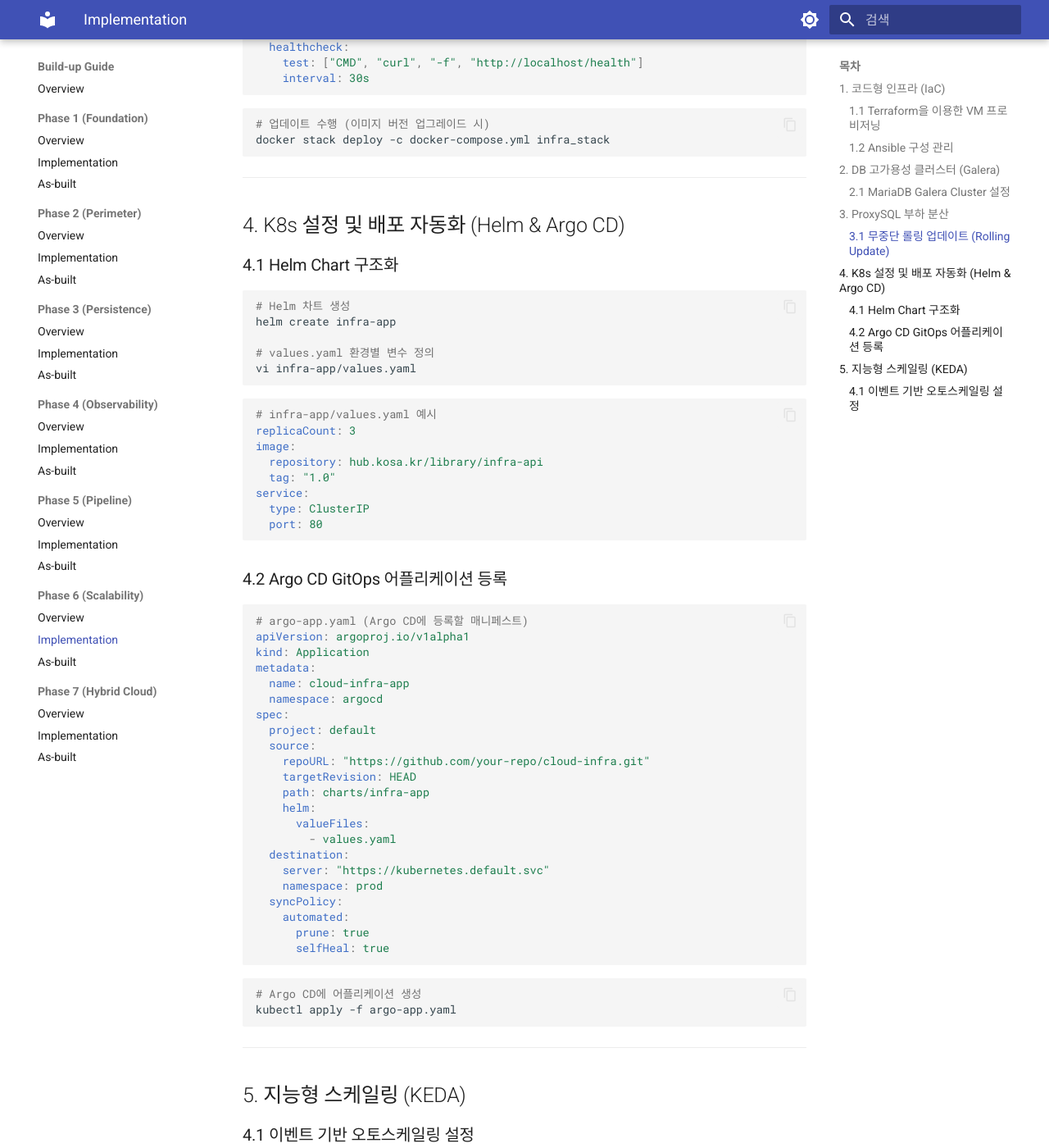
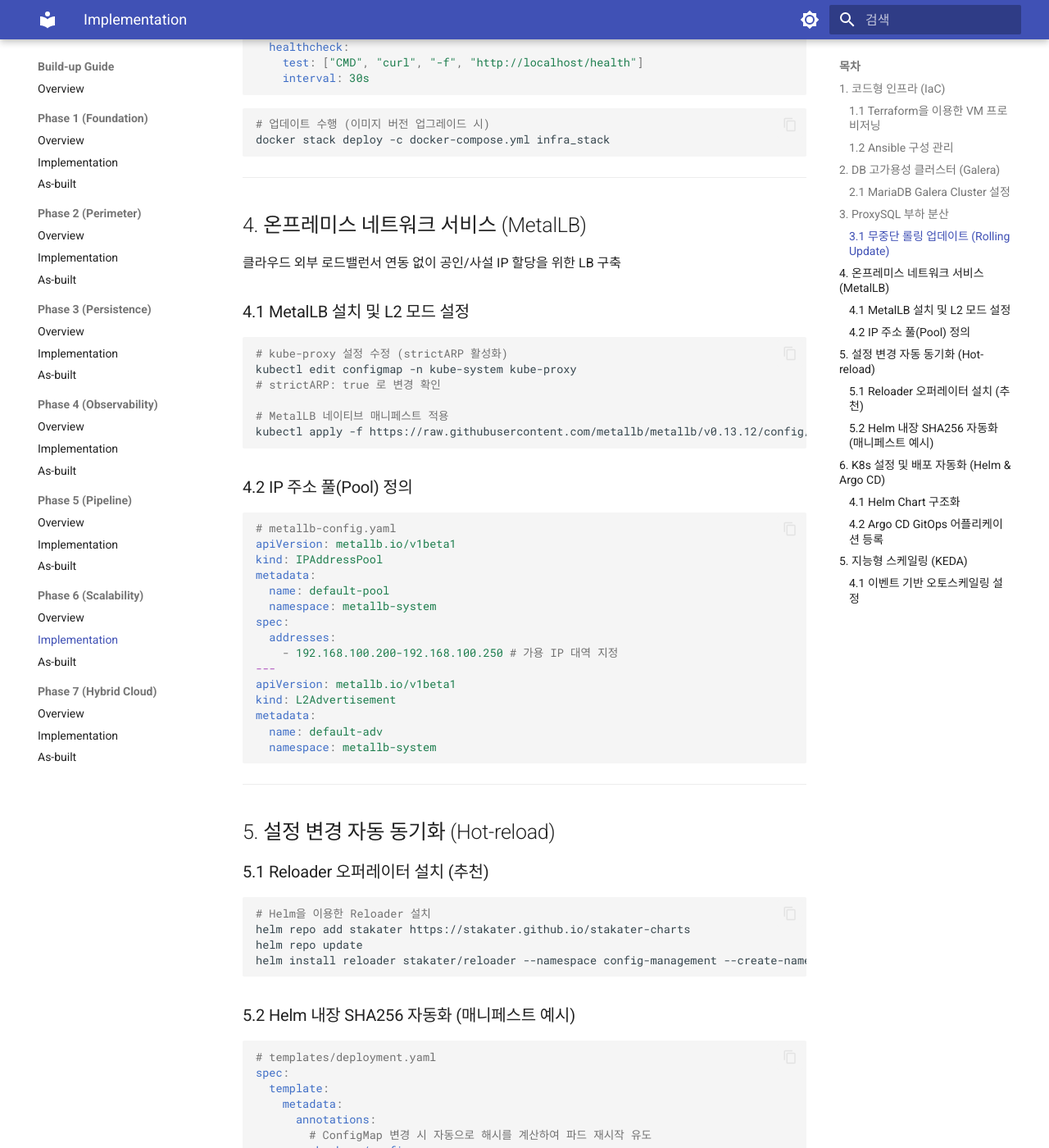
Before and after one commit to ksj686/cloud_infra, an MkDocs documentation site: the page built from docs/build-up/06_scalability/IMPLEMENTATION.md, in a window 1280 px wide and 1400 px high, scrolled down 1814 px. Shown: the whole window at 82% size. Built offline with MkDocs 1.6.1 and Material for MkDocs 9.7.7, drawn with Linux system fonts in a browser that asks for light colours; some of the changed text lies outside the part shown.

Commit message:
refactor: K8s 재배포 전략 현업 표준화 및 자동화 체계 구축  - 수동 체크섬 패치(kubectl patch) 등 실습용 기법 배제 및 리스크 명시  - Reloader Operator 도입을 통한 설정 변경 시 자동 롤링 업데이트 명세화  - Helm 내장 함수(sha256sum)를 활용한 선언적 설정 동기화 자동화 반영  - GitOps 원칙 준수 및 엔터프라이즈 운영 수준의 배포 무결성 확보  - Phase 6 구현 지침 및 기술 표준 문서의 전방위 동기화 완료

````diff
--- a/docs/CHANGELOG.md
+++ b/docs/CHANGELOG.md
@@ -26,8 +26,14 @@
 | :--------- | :------------ | :------------------------------------------------------------------------- | :------------------------------------------------------ |
 | 2026-04-27 | `🛠️ Fix`      | `uv` 환경 내 `pip` 의존성 명시적 고정을 통한 취약점 근본 해결 및 사례 기록 | `pyproject.toml`, `docs/case_studies/*`                 |
 | 2026-04-27 | `🔒 Security` | **인증서 라이프사이클 관리** 전략 수립 및 자동 갱신(Certbot) 절차 보완     | `docs/build-up/02_perimeter/*`                          |
+| 2026-04-27 | `⚙️ Refactor` | K8s 재배포 전략 현업 표준화 (**Reloader Operator** 및 Helm 자동화 채택)    | `docs/standards/*`, `docs/build-up/06_scalability/*`    |
+| 2026-04-27 | `📝 Docs`     | Phase 6 설계 가이드(README) 내 MetalLB 전략 반영 및 문서 동기화            | `docs/build-up/06_scalability/README.md`                |
+| 2026-04-27 | `🚀 Feature`  | 온프레미스 K8s 외관 접점 확보를 위한 **MetalLB** 실구축 절차 추가          | `docs/build-up/06_scalability/IMPLEMENTATION.md`        |
+| 2026-04-27 | `⚙️ Refactor` | **Checksum 어노테이션** 기반 설정 변경 자동 재배포 전략 수립               | `docs/standards/k8s_deployment_strategy.md`             |
+| 2026-04-27 | `📝 Docs`     | AWS 하이브리드 보안 설계(VPC/SG) 및 목적별 DB 선정 가이드 통합             | `docs/standards/aws_s3_cloudfront_strategy.md`          |
 | 2026-04-27 | `🚀 Feature`  | 하이브리드 확장 전략의 전방위 동기화 (성과 지표 명문화 및 발표 자료 반영)  | `docs/CORE_FEATURE_EXPLAINER.md`, `docs/presentation/*` |
-| 2026-04-27 | `📝 Docs`     | 온프레미스(MinIO)에서 클라우드(S3)로의 운영 전이(Promotion) 전략 수립      | `docs/standards/*`, `docs/project_outline.md`           |
+
+| 2026-04-27 | `📝 Docs` | 온프레미스(MinIO)에서 클라우드(S3)로의 운영 전이(Promotion) 전략 수립 | `docs/standards/*`, `docs/project_outline.md` |
 
 | 2026-04-27 | `⚙️ Refactor` | Phase 3 구현 지침서 내 클라우드 전이(Migration) 실무 절차 및 참조 보완 | `docs/build-up/03_persistence/IMPLEMENTATION.md` |
 | 2026-04-27 | `🛠️ Fix` | Phase 3 섹션 내 누락된 백업 및 복구 정책 링크 복구 | `docs/project_outline.md` |
--- a/docs/build-up/06_scalability/IMPLEMENTATION.md
+++ b/docs/build-up/06_scalability/IMPLEMENTATION.md
@@ -97,7 +97,74 @@
 
 ---
 
-## 4. K8s 설정 및 배포 자동화 (Helm & Argo CD)
+## 4. 온프레미스 네트워크 서비스 (MetalLB)
+
+클라우드 외부 로드밸런서 연동 없이 공인/사설 IP 할당을 위한 LB 구축
+
+### 4.1 MetalLB 설치 및 L2 모드 설정
+
+```bash
+# kube-proxy 설정 수정 (strictARP 활성화)
+kubectl edit configmap -n kube-system kube-proxy
+# strictARP: true 로 변경 확인
+
+# MetalLB 네이티브 매니페스트 적용
+kubectl apply -f https://raw.githubusercontent.com/metallb/metallb/v0.13.12/config/manifests/metallb-native.yaml
+```
+
+### 4.2 IP 주소 풀(Pool) 정의
+
+```yaml
+# metallb-config.yaml
+apiVersion: metallb.io/v1beta1
+kind: IPAddressPool
+metadata:
+  name: default-pool
+  namespace: metallb-system
+spec:
+  addresses:
+    - 192.168.100.200-192.168.100.250 # 가용 IP 대역 지정
+---
+apiVersion: metallb.io/v1beta1
+kind: L2Advertisement
+metadata:
+  name: default-adv
+  namespace: metallb-system
+```
+
+---
+
+## 5. 설정 변경 자동 동기화 (Hot-reload)
+
+### 5.1 Reloader 오퍼레이터 설치 (추천)
+
+```bash
+# Helm을 이용한 Reloader 설치
+helm repo add stakater https://stakater.github.io/stakater-charts
+helm repo update
+helm install reloader stakater/reloader --namespace config-management --create-namespace
+```
+
+### 5.2 Helm 내장 SHA256 자동화 (매니페스트 예시)
+
+```yaml
+# templates/deployment.yaml
+spec:
+  template:
+    metadata:
+      annotations:
+        # ConfigMap 변경 시 자동으로 해시를 계산하여 파드 재시작 유도
+        checksum/config:
+          {
+            {
+              include (print $.Template.BasePath "/configmap.yaml") . | sha256sum,
+            },
+          }
+```
+
+---
+
+## 6. K8s 설정 및 배포 자동화 (Helm & Argo CD)
 
 ### 4.1 Helm Chart 구조화
 
--- a/docs/standards/aws_s3_cloudfront_strategy.md
+++ b/docs/standards/aws_s3_cloudfront_strategy.md
@@ -93,7 +93,30 @@
 
 ---
 
-## 6. 결론 및 제언
+## 6. 하이브리드 네트워킹 및 보안 설계 (VPC)
+
+클라우드 리소스 연동을 위한 논리적 격리 환경 및 보안 계층 수립
+
+- **서브넷 격리:** 퍼블릭(IGW 연결) 및 프라이빗(내부 전용) 서브넷 분리를 통한 공격 표면 최소화.
+- **다중 방화벽 체계:**
+  - **보안 그룹 (Stateful):** 인스턴스 단위 허용 규칙 적용. 응답 트래픽 자동 허용.
+  - **네트워크 ACL (Stateless):** 서브넷 단위 허용/거부 규칙 적용. 임시 포트(Ephemeral Ports) 개방 필수.
+
+---
+
+## 7. 목적 기반 데이터베이스 선정 전략 (Purpose-built DB)
+
+데이터 특성에 따른 최적의 AWS 관리형 DB 서비스 매핑
+
+| 서비스명         | 데이터 모델    | 주요 활용 사례                                       |
+| :--------------- | :------------- | :--------------------------------------------------- |
+| **RDS / Aurora** | 관계형 (RDBMS) | 강력한 데이터 정합성 요구 서비스 (금융, 관리 시스템) |
+| **DynamoDB**     | 키-값 (NoSQL)  | 대규모 고속 처리, 세션 관리, 실시간 웹 애플리케이션  |
+| **ElastiCache**  | 인 메모리      | 데이터 캐싱 및 DB 부하 절감 오프로딩                 |
+
+---
+
+## 8. 결론 및 제언
 
 - S3/CDN 조합은 서버의 I/O 부하를 획기적으로 줄이는 **'인프라 오프로딩(Offloading)'**의 핵심 기술임.
 - 온프레미스(Proxmox) 서비스와의 하이브리드 연동 시, 클라우드 자격 증명 관리를 위해 **`IAM Roles`** 또는 **`Vault`** 연동을 권장함.
--- a/docs/standards/k8s_deployment_strategy.md
+++ b/docs/standards/k8s_deployment_strategy.md
@@ -16,6 +16,11 @@
 
 - **신뢰의 단일 원천 (Source of Truth):** Git 저장소의 상태를 클러스터의 최종 상태로 정의.
 - **드리프트 탐지 (Drift Detection):** 수동 수정으로 인한 클러스터 상태 불일치를 자동으로 감지하고 Git 상태로 강제 동기화.
+- **설정 변경 자동 반영 (Config Hot-reload):**
+  - **지양 기법 (Lab-style):** `kubectl patch`를 이용한 수동 체크섬 주입. (GitOps 원칙 위배 및 휴먼 에러 위험 상존)
+  - **현업 표준 (Enterprise):**
+    - **Reloader Operator:** ConfigMap/Secret의 변경을 감시하여 연관된 Deployment를 자동으로 롤링 업데이트하는 오퍼레이터 운용.
+    - **Helm SHA256 Automation:** Helm 템플릿 내 `sha256sum` 함수를 활용하여 배포 시점에 설정값의 해시를 자동으로 파드 어노테이션에 주입.
 - **워크플로우:**
   1. 개발자/운영자가 Git에 `values.yaml` 수정 및 커밋.
   2. Argo CD가 변경 감지 및 자동 동기화(Sync) 수행.
````
Also changed, not shown: docs/build-up/06_scalability/README.md (+3 -0 lines).
